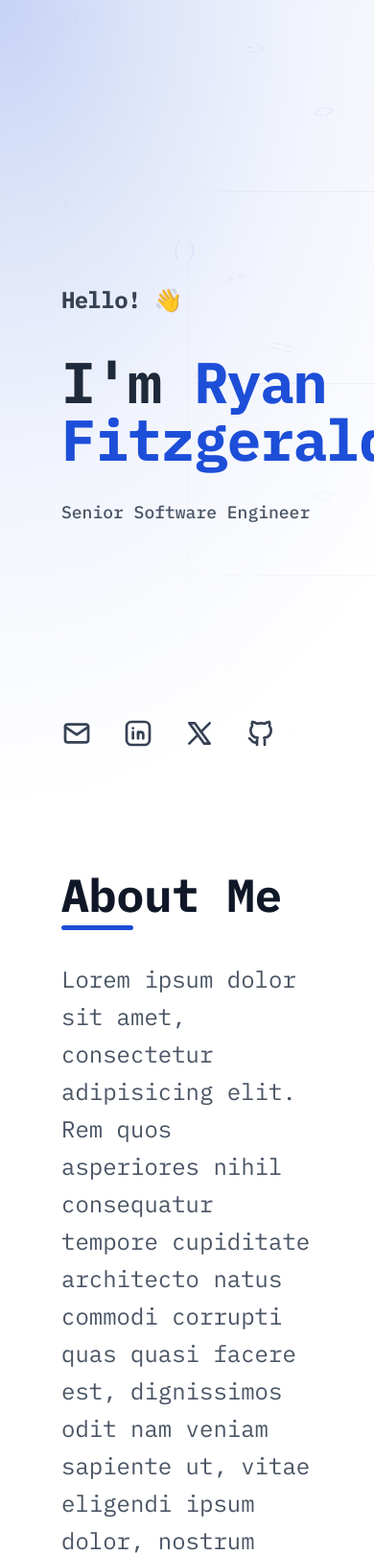
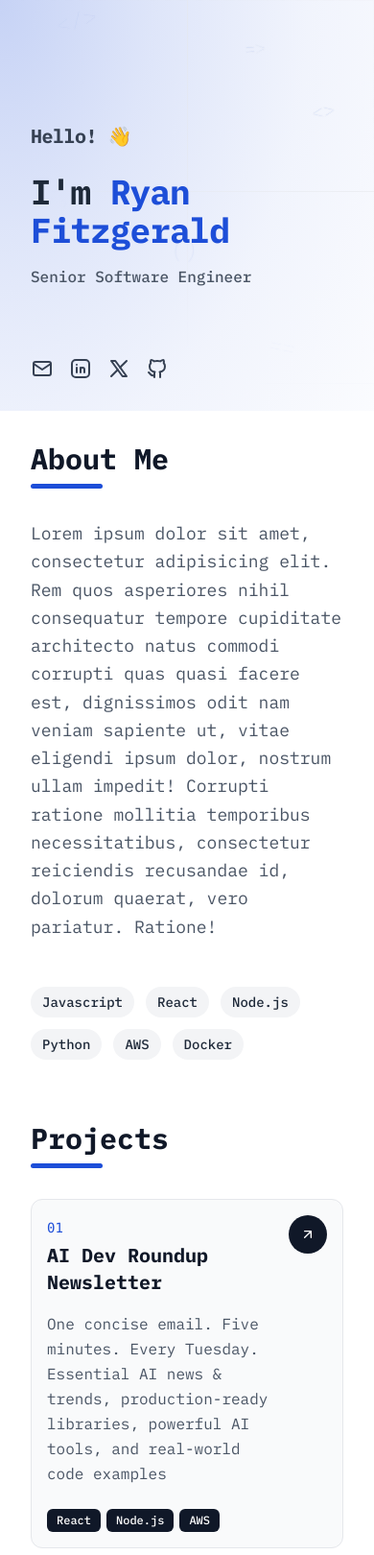
Before and after one commit to RyanFitzgerald/devportfolio, an Astro site: page / in a window 390 px wide. Shown: the top 1620 px of the page at 96% size. Built offline with nearby package versions, Linux system fonts and the light colour scheme; Astro itself is replaced by a stand-in of ours.

Commit message:
Mobile responsiveness tweaks

```diff
--- a/src/components/About.astro
+++ b/src/components/About.astro
@@ -2,11 +2,15 @@
 import { siteConfig } from "../config";
 ---
 
-<section id="about" class="p-16 md:p-24">
+<section id="about" class="p-8 sm:p-12 md:p-16 lg:p-24">
   <div>
     <div class="grid grid-cols-1 lg:grid-cols-12 gap-8 lg:gap-16 items-start">
       <div class="lg:col-span-4">
-        <h2 class="text-5xl lg:text-7xl font-bold text-gray-900">About Me</h2>
+        <h2
+          class="text-3xl sm:text-4xl md:text-5xl xl:text-7xl font-bold text-gray-900"
+        >
+          About Me
+        </h2>
         <div
           class="w-[75px] h-[5px] mt-2 rounded-full"
           style={`background-color: ${siteConfig.accentColor}`}
@@ -15,7 +19,7 @@ import { siteConfig } from "../config";
       </div>
 
       <div class="lg:col-span-8 space-y-8">
-        <p class="text-2xl leading-relaxed text-gray-600">
+        <p class="text-lg sm:text-xl md:text-2xl leading-relaxed text-gray-600">
           {siteConfig.aboutMe}
         </p>
 
@@ -23,7 +27,7 @@ import { siteConfig } from "../config";
           <div class="flex flex-wrap gap-3">
             {
               siteConfig.skills.map((skill) => (
-                <span class="px-4 py-2 bg-gray-100 text-gray-800 rounded-full text-lg font-medium hover:bg-gray-200 transition-colors duration-200">
+                <span class="px-3 sm:px-4 py-1.5 sm:py-2 bg-gray-100 text-gray-800 rounded-full text-sm sm:text-base md:text-lg font-medium hover:bg-gray-200 transition-colors duration-200">
                   {skill}
                 </span>
               ))
--- a/src/components/Education.astro
+++ b/src/components/Education.astro
@@ -5,11 +5,11 @@ const hasEducation = siteConfig.education && siteConfig.education.length > 0;
 
 {
   hasEducation && (
-    <section id="education" class="p-16 md:p-24">
+    <section id="education" class="p-8 sm:p-12 md:p-16 lg:p-24">
       <div>
         <div class="grid grid-cols-1 lg:grid-cols-12 gap-8 lg:gap-16 items-start">
           <div class="lg:col-span-4">
-            <h2 class="text-5xl lg:text-7xl font-bold text-gray-900">
+            <h2 class="text-3xl sm:text-4xl md:text-5xl xl:text-7xl font-bold text-gray-900">
               Education
             </h2>
             <div
@@ -21,20 +21,20 @@ const hasEducation = siteConfig.education && siteConfig.education.length > 0;
           <div class="lg:col-span-8">
             <div class="space-y-8">
               {siteConfig.education.map((edu) => (
-                <div class="bg-white rounded-lg shadow-sm border border-gray-100 p-6 hover:shadow-md transition-shadow duration-300">
+                <div class="bg-white rounded-lg shadow-sm border border-gray-100 p-4 sm:p-5 md:p-6 hover:shadow-md transition-shadow duration-300">
                   <div class="flex flex-col sm:flex-row sm:items-start sm:justify-between mb-4">
                     <div>
-                      <h3 class="text-xl font-semibold text-gray-900">
+                      <h3 class="text-lg sm:text-xl font-semibold text-gray-900">
                         {edu.degree}
                       </h3>
                       <p
-                        class="text-lg"
+                        class="text-base sm:text-lg"
                         style={`color: ${siteConfig.accentColor}`}
                       >
                         {edu.school}
                       </p>
                     </div>
-                    <span class="text-sm text-gray-500 mt-2 sm:mt-0">
+                    <span class="text-xs sm:text-sm text-gray-500 mt-2 sm:mt-0">
                       {edu.dateRange}
                     </span>
                   </div>
@@ -43,7 +43,9 @@ const hasEducation = siteConfig.education && siteConfig.education.length > 0;
                     {edu.achievements.map((achievement) => (
                       <li class="flex items-start">
                         <span class="inline-block w-1.5 h-1.5 rounded-full bg-gray-400 mt-2 mr-3 flex-shrink-0" />
-                        <span class="text-gray-600">{achievement}</span>
+                        <span class="text-sm sm:text-base text-gray-600">
+                          {achievement}
+                        </span>
                       </li>
                     ))}
                   </ul>
--- a/src/components/Experience.astro
+++ b/src/components/Experience.astro
@@ -5,11 +5,11 @@ const hasExperience = siteConfig.experience && siteConfig.experience.length > 0;
 
 {
   hasExperience && (
-    <section id="experience" class="p-16 md:p-24">
+    <section id="experience" class="p-8 sm:p-12 md:p-16 lg:p-24">
       <div>
         <div class="grid grid-cols-1 lg:grid-cols-12 gap-8 lg:gap-16 items-start">
           <div class="lg:col-span-4">
-            <h2 class="text-5xl lg:text-7xl font-bold text-gray-900">
+            <h2 class="text-3xl sm:text-4xl md:text-5xl xl:text-7xl font-bold text-gray-900">
               Experience
             </h2>
             <div
@@ -34,20 +34,20 @@ const hasExperience = siteConfig.experience && siteConfig.experience.length > 0;
                   )}
 
                   {/* Experience card */}
-                  <div class="bg-white rounded-lg shadow-sm border border-gray-100 p-6 hover:shadow-md transition-shadow duration-300">
+                  <div class="bg-white rounded-lg shadow-sm border border-gray-100 p-4 sm:p-5 md:p-6 hover:shadow-md transition-shadow duration-300">
                     <div class="flex flex-col sm:flex-row sm:items-center sm:justify-between mb-4">
                       <div>
-                        <h3 class="text-xl font-semibold text-gray-900">
+                        <h3 class="text-lg sm:text-xl font-semibold text-gray-900">
                           {exp.title}
                         </h3>
                         <p
-                          class="text-lg"
+                          class="text-base sm:text-lg"
                           style={`color: ${siteConfig.accentColor}`}
                         >
                           {exp.company}
                         </p>
                       </div>
-                      <span class="text-sm text-gray-500 mt-2 sm:mt-0">
+                      <span class="text-xs sm:text-sm text-gray-500 mt-2 sm:mt-0">
                         {exp.dateRange}
                       </span>
                     </div>
@@ -56,7 +56,9 @@ const hasExperience = siteConfig.experience && siteConfig.experience.length > 0;
                       {exp.bullets.map((bullet) => (
                         <li class="flex items-start">
                           <span class="inline-block w-1.5 h-1.5 rounded-full bg-gray-400 mt-2 mr-3 flex-shrink-0" />
-                          <span class="text-gray-600">{bullet}</span>
+                          <span class="text-sm sm:text-base text-gray-600">
+                            {bullet}
+                          </span>
                         </li>
                       ))}
                     </ul>
--- a/src/components/Footer.astro
+++ b/src/components/Footer.astro
@@ -8,7 +8,9 @@ const hasEducation = siteConfig.education && siteConfig.education.length > 0;
 
 <footer class="relative bg-gray-50 border-t border-gray-200">
   <div class="mx-auto max-w-6xl px-6 py-12 lg:px-8">
-    <div class="flex flex-col md:flex-row md:items-center md:justify-between gap-8">
+    <div
+      class="flex flex-col md:flex-row md:items-center md:justify-between gap-8"
+    >
       <div class="flex flex-col gap-4">
         <h3 class="text-2xl font-bold text-gray-800">
           {siteConfig.name}
@@ -119,21 +121,47 @@ const hasEducation = siteConfig.education && siteConfig.education.length > 0;
         </div>
       </div>
 
-      <div class="flex flex-col md:items-end gap-4">
+      <div class="hidden md:block flex flex-col md:items-end gap-4">
         <nav class="flex gap-x-8">
-          <a href="#about" class="text-sm text-gray-600 hover:text-gray-800 transition-colors">About</a>
-          {hasProjects && (
-            <a href="#projects" class="text-sm text-gray-600 hover:text-gray-800 transition-colors">Projects</a>
-          )}
-          {hasExperience && (
-            <a href="#experience" class="text-sm text-gray-600 hover:text-gray-800 transition-colors">Experience</a>
-          )}
-          {hasEducation && (
-            <a href="#education" class="text-sm text-gray-600 hover:text-gray-800 transition-colors">Education</a>
-          )}
+          <a
+            href="#about"
+            class="text-sm text-gray-600 hover:text-gray-800 transition-colors"
+            >About</a
+          >
+          {
+            hasProjects && (
+              <a
+                href="#projects"
+                class="text-sm text-gray-600 hover:text-gray-800 transition-colors"
+              >
+                Projects
+              </a>
+            )
+          }
+          {
+            hasExperience && (
+              <a
+                href="#experience"
+                class="text-sm text-gray-600 hover:text-gray-800 transition-colors"
+              >
+                Experience
+              </a>
+            )
+          }
+          {
+            hasEducation && (
+              <a
+                href="#education"
+                class="text-sm text-gray-600 hover:text-gray-800 transition-colors"
+              >
+                Education
+              </a>
+            )
+          }
         </nav>
         <p class="text-sm text-gray-500">
-          © {new Date().getFullYear()} {siteConfig.name}. All rights reserved.
+          © {new Date().getFullYear()}
+          {siteConfig.name}. All rights reserved.
         </p>
       </div>
     </div>
@@ -158,10 +186,9 @@ const hasEducation = siteConfig.education && siteConfig.education.length > 0;
           stroke="currentColor"
           stroke-width="0.5"
           fill="none"
-          opacity="0.4"
-        />
+          opacity="0.4"></path>
       </pattern>
-      <rect width="100%" height="100%" fill="url(#footer-pattern)" />
+      <rect width="100%" height="100%" fill="url(#footer-pattern)"></rect>
     </svg>
   </div>
 </footer>
--- a/src/components/Hero.astro
+++ b/src/components/Hero.astro
@@ -4,14 +4,15 @@ import { siteConfig } from "../config";
 
 <div
   id="hero"
-  class="relative isolate overflow-hidden bg-white h-screen"
+  class="relative isolate overflow-hidden bg-white py-24 md:h-screen"
   style={`--accent-color: ${siteConfig.accentColor}`}
 >
   <!-- Gradient overlay -->
   <div
     class="absolute inset-0 -z-10"
     style={`background: radial-gradient(ellipse 800px 1200px at 0% 0%, ${siteConfig.accentColor}40 0%, ${siteConfig.accentColor}25 20%, ${siteConfig.accentColor}10 40%, rgba(255, 255, 255, 0.3) 70%, rgba(255, 255, 255, 0.8) 90%, white 100%)`}
-  ></div>
+  >
+  </div>
   <svg
     aria-hidden="true"
     class="absolute inset-0 -z-10 size-full stroke-gray-200 [mask-image:radial-gradient(100%_100%_at_top_right,white,transparent)]"
@@ -128,31 +129,32 @@ import { siteConfig } from "../config";
       height="100%"
       stroke-width={0}></rect>
   </svg>
-  <div class="h-full mx-auto p-16 md:p-24 flex items-center">
+  <div class="h-full mx-auto p-8 sm:p-12 md:p-24 flex items-center">
     <div>
       <h2
-        class="text-pretty text-2xl font-bold tracking-tight text-gray-700 sm:text-5xl animate-fade-in"
+        class="text-pretty text-xl sm:text-2xl md:text-5xl font-bold tracking-tight text-gray-700 animate-fade-in"
       >
         Hello! 👋
       </h2>
       <h1
-        class="mt-10 text-pretty text-6xl font-bold tracking-tight text-gray-800 sm:text-8xl animate-fade-in animation-delay-200"
+        class="mt-6 sm:mt-8 md:mt-10 text-pretty text-4xl sm:text-5xl md:text-6xl lg:text-8xl font-bold tracking-tight text-gray-800 animate-fade-in animation-delay-200"
       >
         I'm <span style={{ color: siteConfig.accentColor }}
           >{siteConfig.name}</span
         >
       </h1>
       <p
-        class="mt-8 text-pretty text-lg font-medium text-gray-600 sm:text-xl/8 animate-fade-in animation-delay-400"
+        class="mt-4 sm:mt-6 md:mt-8 text-pretty text-base sm:text-lg md:text-xl/8 font-medium text-gray-600 animate-fade-in animation-delay-400"
       >
         {siteConfig.title}
       </p>
     </div>
   </div>
   <div
-    class="absolute bottom-0 left-0 right-0 p-16 md:p-24 flex gap-x-8 text-gray-700 animate-fade-in animation-delay-600"
+    class="absolute bottom-0 left-0 right-0 p-8 sm:p-12 md:p-24 flex gap-x-4 sm:gap-x-6 md:gap-x-8 text-gray-700 animate-fade-in animation-delay-600"
   >
-    {siteConfig.social?.email && (
+    {
+      siteConfig.social?.email && (
         <a
           href={`mailto:${siteConfig.social.email}`}
           aria-label="Email"
@@ -168,17 +170,17 @@ import { siteConfig } from "../config";
             stroke-width="2"
             stroke-linecap="round"
             stroke-linejoin="round"
-          class="h-8 w-8"
+            class="h-6 w-6 sm:h-7 sm:w-7 md:h-8 md:w-8"
           >
-          <path stroke="none" d="M0 0h24v24H0z" fill="none"></path>
-          <path
-            d="M3 7a2 2 0 0 1 2 -2h14a2 2 0 0 1 2 2v10a2 2 0 0 1 -2 2h-14a2 2 0 0 1 -2 -2v-10z"
-          ></path>
-          <path d="M3 7l9 6l9 -6"></path>
+            <path stroke="none" d="M0 0h24v24H0z" fill="none" />
+            <path d="M3 7a2 2 0 0 1 2 -2h14a2 2 0 0 1 2 2v10a2 2 0 0 1 -2 2h-14a2 2 0 0 1 -2 -2v-10z" />
+            <path d="M3 7l9 6l9 -6" />
           </svg>
         </a>
-    )}
-    {siteConfig.social?.linkedin && (
+      )
+    }
+    {
+      siteConfig.social?.linkedin && (
         <a
           href={siteConfig.social.linkedin}
           target="_blank"
@@ -196,16 +198,22 @@ import { siteConfig } from "../config";
             stroke-width="2"
             stroke-linecap="round"
             stroke-linejoin="round"
-          class="h-8 w-8"
-          ><path stroke="none" d="M0 0h24v24H0z" fill="none"></path><path
-            d="M8 11v5"></path><path d="M8 8v.01"></path><path d="M12 16v-5"
-          ></path><path d="M16 16v-3a2 2 0 1 0 -4 0"></path><path
-            d="M3 7a4 4 0 0 1 4 -4h10a4 4 0 0 1 4 4v10a4 4 0 0 1 -4 4h-10a4 4 0 0 1 -4 -4z"
-          ></path></svg
+            class="h-6 w-6 sm:h-7 sm:w-7 md:h-8 md:w-8"
           >
+            <>
+              <path stroke="none" d="M0 0h24v24H0z" fill="none" />
+              <path d="M8 11v5" />
+              <path d="M8 8v.01" />
+              <path d="M12 16v-5" />
+              <path d="M16 16v-3a2 2 0 1 0 -4 0" />
+              <path d="M3 7a4 4 0 0 1 4 -4h10a4 4 0 0 1 4 4v10a4 4 0 0 1 -4 4h-10a4 4 0 0 1 -4 -4z" />
+            </>
+          </svg>
         </a>
-    )}
-    {siteConfig.social?.twitter && (
+      )
+    }
+    {
+      siteConfig.social?.twitter && (
         <a
           href={siteConfig.social.twitter}
           target="_blank"
@@ -223,14 +231,19 @@ import { siteConfig } from "../config";
             stroke-width="2"
             stroke-linecap="round"
             stroke-linejoin="round"
-          class="h-8 w-8"
-          ><path stroke="none" d="M0 0h24v24H0z" fill="none"></path><path
-            d="M4 4l11.733 16h4.267l-11.733 -16z"></path><path
-            d="M4 20l6.768 -6.768m2.46 -2.46l6.772 -6.772"></path></svg
+            class="h-6 w-6 sm:h-7 sm:w-7 md:h-8 md:w-8"
           >
+            <>
+              <path stroke="none" d="M0 0h24v24H0z" fill="none" />
+              <path d="M4 4l11.733 16h4.267l-11.733 -16z" />
+              <path d="M4 20l6.768 -6.768m2.46 -2.46l6.772 -6.772" />
+            </>
+          </svg>
         </a>
-    )}
-    {siteConfig.social?.github && (
+      )
+    }
+    {
+      siteConfig.social?.github && (
         <a
           href={siteConfig.social.github}
           target="_blank"
@@ -248,13 +261,16 @@ import { siteConfig } from "../config";
             stroke-width="2"
             stroke-linecap="round"
             stroke-linejoin="round"
-          class="h-8 w-8"
-          ><path stroke="none" d="M0 0h24v24H0z" fill="none"></path><path
-            d="M9 19c-4.3 1.4 -4.3 -2.5 -6 -3m12 5v-3.5c0 -1 .1 -1.4 -.5 -2c2.8 -.3 5.5 -1.4 5.5 -6a4.6 4.6 0 0 0 -1.3 -3.2a4.2 4.2 0 0 0 -.1 -3.2s-1.1 -.3 -3.5 1.3a12.3 12.3 0 0 0 -6.2 0c-2.4 -1.6 -3.5 -1.3 -3.5 -1.3a4.2 4.2 0 0 0 -.1 3.2a4.6 4.6 0 0 0 -1.3 3.2c0 4.6 2.7 5.7 5.5 6c-.6 .6 -.6 1.2 -.5 2v3.5"
-          ></path></svg
+            class="h-6 w-6 sm:h-7 sm:w-7 md:h-8 md:w-8"
           >
+            <>
+              <path stroke="none" d="M0 0h24v24H0z" fill="none" />
+              <path d="M9 19c-4.3 1.4 -4.3 -2.5 -6 -3m12 5v-3.5c0 -1 .1 -1.4 -.5 -2c2.8 -.3 5.5 -1.4 5.5 -6a4.6 4.6 0 0 0 -1.3 -3.2a4.2 4.2 0 0 0 -.1 -3.2s-1.1 -.3 -3.5 1.3a12.3 12.3 0 0 0 -6.2 0c-2.4 -1.6 -3.5 -1.3 -3.5 -1.3a4.2 4.2 0 0 0 -.1 3.2a4.6 4.6 0 0 0 -1.3 3.2c0 4.6 2.7 5.7 5.5 6c-.6 .6 -.6 1.2 -.5 2v3.5" />
+            </>
+          </svg>
         </a>
-    )}
+      )
+    }
   </div>
 </div>
 
--- a/src/components/Projects.astro
+++ b/src/components/Projects.astro
@@ -5,11 +5,11 @@ const hasProjects = siteConfig.projects && siteConfig.projects.length > 0;
 
 {
   hasProjects && (
-    <section id="projects" class="p-16 md:p-24">
+    <section id="projects" class="p-8 sm:p-12 md:p-16 lg:p-24">
       <div>
         <div class="grid grid-cols-1 lg:grid-cols-12 gap-8 lg:gap-16 items-start">
           <div class="lg:col-span-4">
-            <h2 class="text-5xl lg:text-7xl font-bold text-gray-900">
+            <h2 class="text-3xl sm:text-4xl md:text-5xl xl:text-7xl font-bold text-gray-900">
               Projects
             </h2>
             <div
@@ -34,16 +34,16 @@ const hasProjects = siteConfig.projects && siteConfig.projects.length > 0;
                   <div class="group relative">
                     <Component
                       {...linkProps}
-                      class={`block relative p-8 bg-gray-50 rounded-2xl border border-gray-200 transition-all duration-300 ${
+                      class={`block relative p-4 sm:p-6 md:p-8 bg-gray-50 rounded-xl sm:rounded-2xl border border-gray-200 transition-all duration-300 ${
                         project.link
                           ? "hover:bg-white hover:shadow-xl hover:border-gray-300 hover:-translate-y-1"
                           : ""
                       }`}
                     >
                       {project.link && (
-                        <div class="absolute top-8 right-8 w-12 h-12 flex items-center justify-center bg-gray-900 rounded-full text-white transition-all duration-300 group-hover:bg-gray-700">
+                        <div class="absolute top-4 right-4 sm:top-6 sm:right-6 md:top-8 md:right-8 w-10 h-10 sm:w-11 sm:h-11 md:w-12 md:h-12 flex items-center justify-center bg-gray-900 rounded-full text-white transition-all duration-300 group-hover:bg-gray-700">
                           <svg
-                            class="w-5 h-5 transition-transform duration-300 group-hover:translate-x-0.5 group-hover:-translate-y-0.5"
+                            class="w-4 h-4 sm:w-4.5 sm:h-4.5 md:w-5 md:h-5 transition-transform duration-300 group-hover:translate-x-0.5 group-hover:-translate-y-0.5"
                             fill="none"
                             stroke="currentColor"
                             viewBox="0 0 24 24"
@@ -66,22 +66,22 @@ const hasProjects = siteConfig.projects && siteConfig.projects.length > 0;
                           >
                             0{index + 1}
                           </span>
-                          <h3 class="text-2xl font-bold text-gray-900 mt-1">
+                          <h3 class="text-xl sm:text-2xl font-bold text-gray-900 mt-1">
                             {project.name}
                           </h3>
                         </div>
 
                         <p
-                          class={`text-lg text-gray-600 leading-relaxed ${project.link ? "pr-16" : ""}`}
+                          class={`text-base sm:text-lg text-gray-600 leading-relaxed ${project.link ? "pr-12 sm:pr-14 md:pr-16" : ""}`}
                         >
                           {project.description}
                         </p>
 
                         {project.skills && project.skills.length > 0 && (
-                          <div class="flex flex-wrap gap-2 pt-2">
+                          <div class="flex flex-wrap gap-1.5 sm:gap-2 pt-2">
                             {project.skills.map((skill) => (
                               <span
-                                class={`px-3 py-1.5 bg-gray-900 text-white rounded-lg text-sm font-medium transition-all duration-300 ${
+                                class={`px-2.5 sm:px-3 py-1 sm:py-1.5 bg-gray-900 text-white rounded-md sm:rounded-lg text-xs sm:text-sm font-medium transition-all duration-300 ${
                                   project.link ? "group-hover:bg-gray-800" : ""
                                 }`}
                               >
```
Lines whose indentation alone changed are shown as unchanged.
